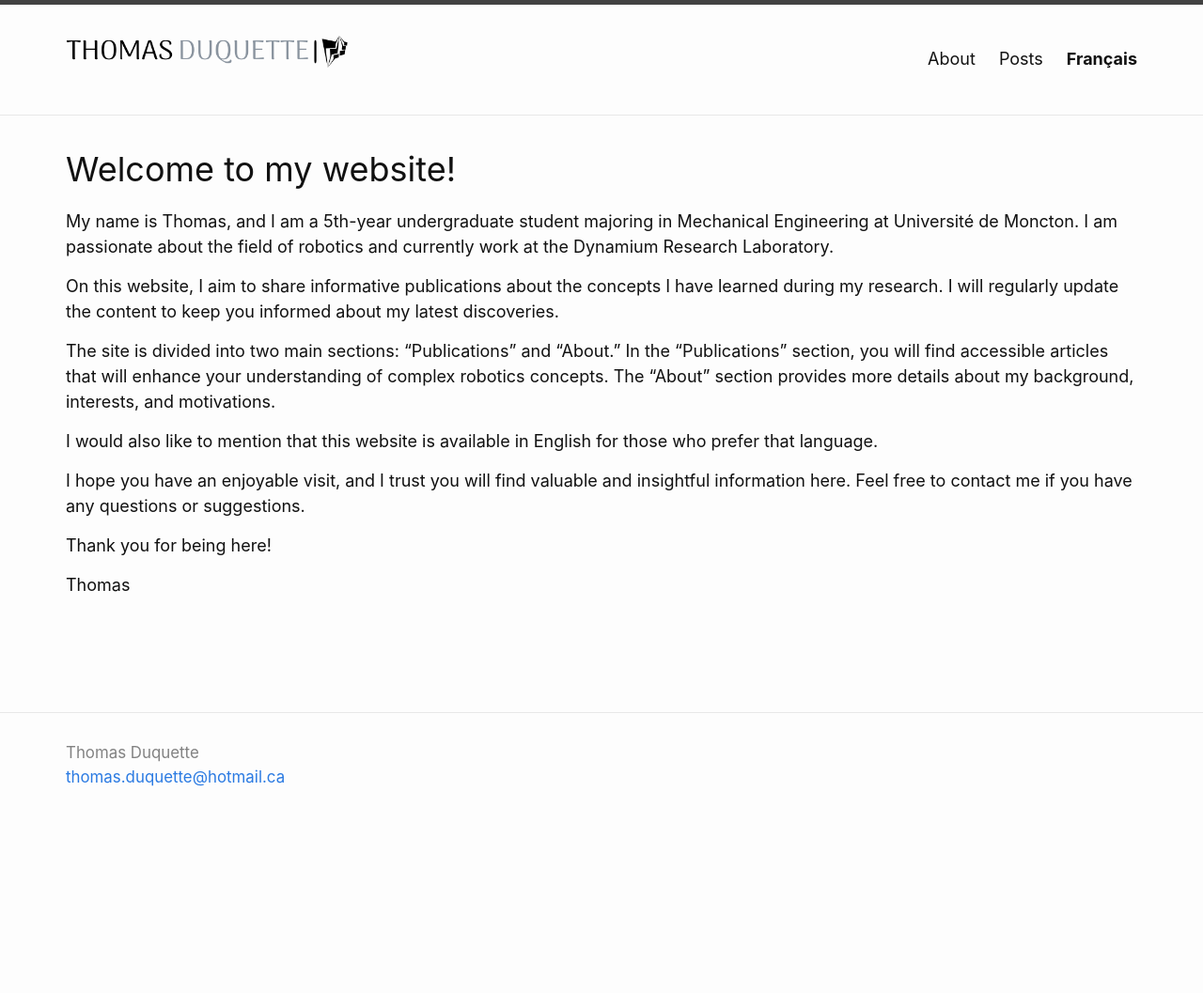
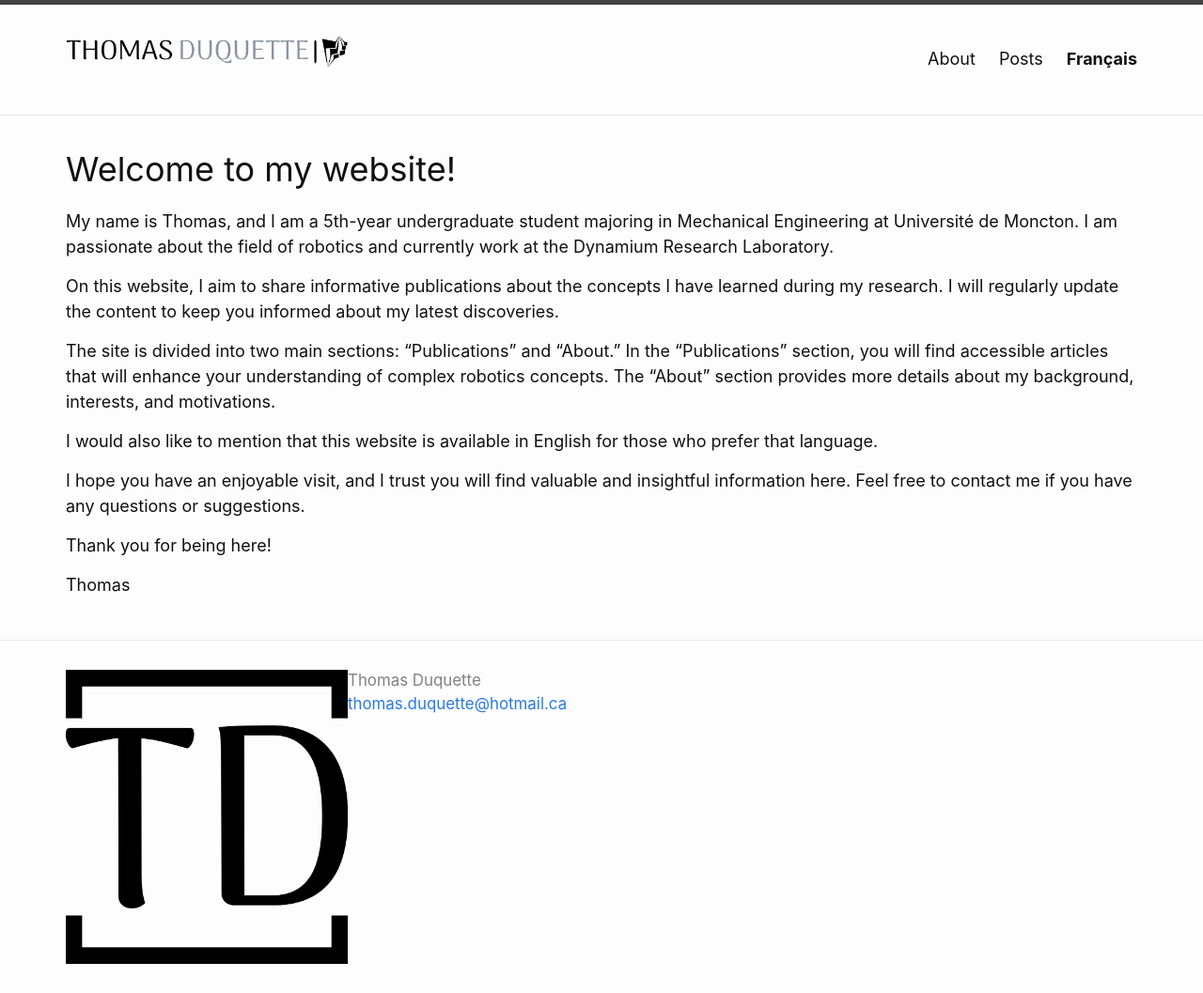
Before and after one commit to ThomasDuquette/ThomasDuquette.github.io, a Jekyll site: the page built from home.md, in a window 1280 px wide. Shown: the whole page at 94% size. Built offline with Jekyll 4.4.1, drawn with Linux system fonts in a browser that asks for light colours; before the commit the page ends 900 px from its top, so only the background shows below that.

Commit message:
header / footer work

```diff
--- a/_includes/footer.html
+++ b/_includes/footer.html
@@ -2,6 +2,8 @@
   <data class="u-url" href="{{ "/" | relative_url }}"></data>
 
   <div class="wrapper">
+
+    <a class="site-title" rel="author" href="{{ "/accueil" | relative_url }}"><img src={{ "assets/images/TD-logo-no-background.png" | relative_url }} alt={{ site.title }} style="width: 300px;"></a>
 
     <div class="footer-col-wrapper">
       <div class="footer-col">
--- a/_includes/header.html
+++ b/_includes/header.html
@@ -10,9 +10,9 @@
     {%- assign page_paths = site.header_pages | default: default_paths -%}
     {%- assign titles_size = site.pages | map: 'title' | join: '' | size -%}
     {%- if lang == 'en' -%}
-    <a class="site-title" rel="author" href="{{ "/home" | relative_url }}"><img src={{ "assets/images/logo-no-background.png" | relative_url }} alt={{ site.title }} style="width: 300px;"></a>
+    <a class="site-title" rel="author" href="{{ "/home" | relative_url }}"><img src={{ "assets/images/Thomas_Duquette-logo-no-background.png" | relative_url }} alt={{ site.title }} style="width: 300px;"></a>
     {%- else -%}
-    <a class="site-title" rel="author" href="{{ "/accueil" | relative_url }}"><img src={{ "assets/images/logo-no-background.png" | relative_url }} alt={{ site.title }} style="width: 300px;"></a>
+    <a class="site-title" rel="author" href="{{ "/accueil" | relative_url }}"><img src={{ "assets/images/Thomas_Duquette-logo-no-background.png" | relative_url }} alt={{ site.title }} style="width: 300px;"></a>
     {%- endif -%}
 
     {%- if titles_size > 0 -%}
```
Also changed, not shown: assets/images/TD-logo-black.png (added), assets/images/TD-logo-color.png (added), assets/images/TD-logo-no-background.png (added), assets/images/TD-logo-white.png (added), assets/images/Thomas_Duquette-logo-black.png (renamed from assets/images/logo-black.png), assets/images/Thomas_Duquette-logo-color.png (renamed from assets/images/logo-color.png), assets/images/Thomas_Duquette-logo-no-background.png (renamed from assets/images/logo-no-background.png), assets/images/Thomas_Duquette-logo-white.png (renamed from assets/images/logo-white.png), favicon.png (added).
